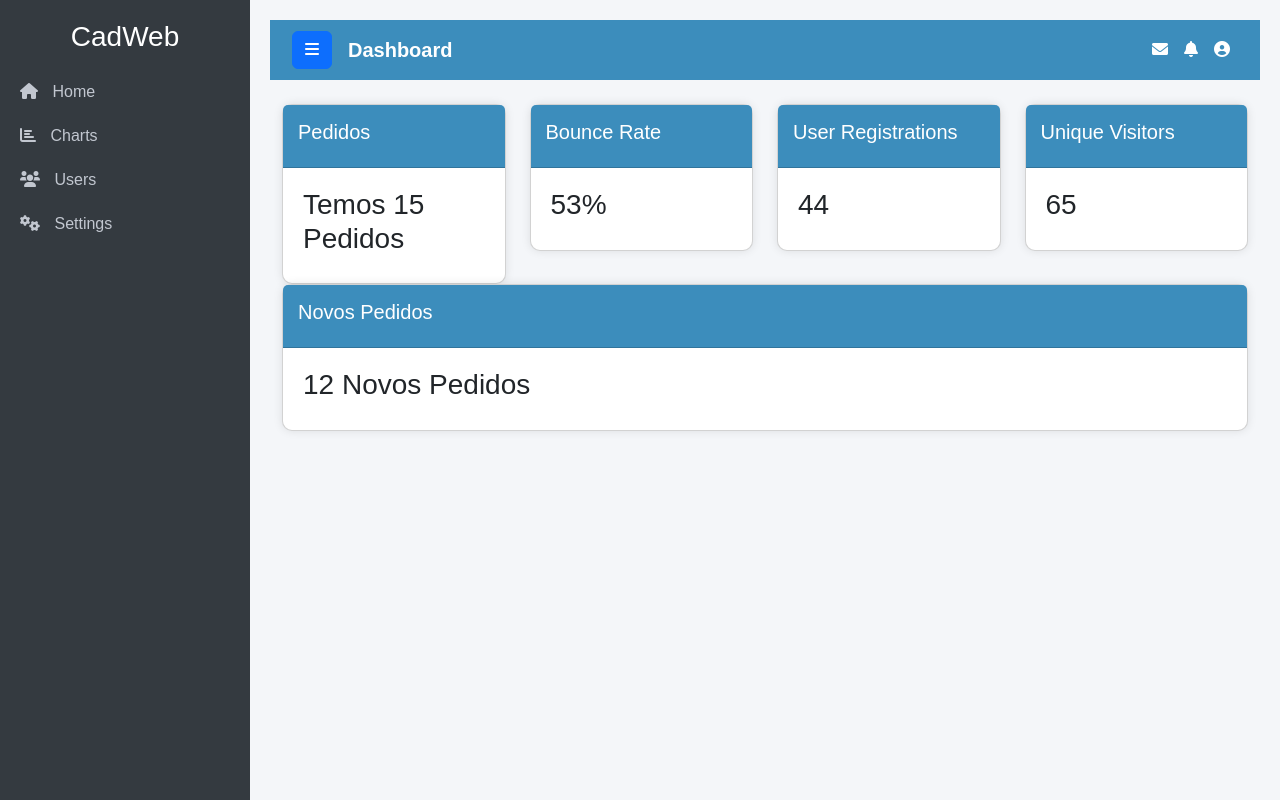
After one commit to Y4NG0D/piloto, a Django app: page /cadweb in a window 1280 px wide. The commit adds this page. Run offline with Django 5.2, Linux system fonts and the light colour scheme.

Commit message:
Final Atividade 3.2

```diff
--- a/home/templates/base.html
+++ b/home/templates/base.html
@@ -9,7 +9,9 @@
 
     <a = href="{% url 'sobre_nos' %}">Sobre</a> |
 
-    <a = href="{% url 'entre_em_contato' %}">Contato</a>
+    <a = href="{% url 'entre_em_contato' %}">Contato</a> |
+
+    <a = href="{% url 'cadweb' %}">Cad Web</a> |
 
     {% block conteudo %}
 
--- /dev/null
+++ b/home/templates/cadweb.html
@@ -0,0 +1,212 @@
+<!DOCTYPE html>
+<html lang="pt-br">
+<head>
+    <meta charset="UTF-8">
+    <meta name="viewport" content="width=device-width, initial-scale=1.0">
+    <title>Admin Dashboard</title>
+    <link href="https://cdn.jsdelivr.net/npm/bootstrap@5.3.0/dist/css/bootstrap.min.css" rel="stylesheet">
+    <link href="https://cdnjs.cloudflare.com/ajax/libs/font-awesome/6.0.0-beta3/css/all.min.css" rel="stylesheet">
+    <style>
+        body {
+            font-family: 'Arial', sans-serif;
+            background-color: #f4f6f9;
+        }
+        .sidebar {
+            height: 100vh;
+            position: fixed;
+            left: 0;
+            top: 0;
+            bottom: 0;
+            width: 250px;
+            background-color: #343a40;
+            padding-top: 20px;
+            transition: all 0.3s;
+        }
+        .sidebar.active {
+            width: 80px;
+        }
+        .sidebar .nav-link {
+            color: #c2c7d0;
+            padding: 10px 20px;
+            font-size: 16px;
+        }
+        .sidebar .nav-link:hover {
+            background-color: #495057;
+        }
+        .sidebar .nav-link .fas {
+            margin-right: 10px;
+        }
+        .sidebar.active .nav-link .fas {
+            margin-right: 0;
+        }
+        .sidebar.active .nav-link span {
+            display: none;
+        }
+        .content {
+            margin-left: 250px;
+            padding: 20px;
+            transition: all 0.3s;
+        }
+        .content.active {
+            margin-left: 80px;
+        }
+        .navbar {
+            background-color: #3c8dbc;
+            padding: 10px;
+        }
+        .navbar .navbar-brand {
+            color: #fff;
+            font-weight: bold;
+        }
+        .navbar .nav-item .nav-link {
+            color: #fff;
+        }
+        .card-custom {
+            border-radius: 10px;
+            box-shadow: 0px 0px 10px rgba(0, 0, 0, 0.1);
+        }
+        .card-header-custom {
+            background-color: #3c8dbc;
+            color: #fff;
+            padding: 15px;
+        }
+        .card-body-custom {
+            padding: 20px;
+        }
+        .submenu {
+            padding-left: 30px;
+            display: none;
+        }
+        .submenu .nav-link {
+            font-size: 14px;
+        }
+        .sidebar .nav-item.open .submenu {
+            display: block;
+        }
+    </style>
+</head>
+<body>
+
+    <!-- Sidebar -->
+    <div class="sidebar" id="sidebar">
+        <div class="text-center text-white mb-3">
+            <h3>CadWeb</h3>
+        </div>
+        {% include 'menu.html' %}
+    </div>
+
+    <!-- Main Content -->
+    <div class="content" id="content">
+        <!-- Navbar -->
+        <nav class="navbar navbar-expand-lg navbar-dark">
+            <div class="container-fluid">
+                <button class="btn btn-primary" id="toggle-sidebar"><i class="fas fa-bars"></i></button>
+                <a class="navbar-brand ms-3" href="#">Dashboard</a>
+                <div class="collapse navbar-collapse" id="navbarNav">
+                    <ul class="navbar-nav ms-auto">
+                        <li class="nav-item">
+                            <a class="nav-link" href="#"><i class="fas fa-envelope"></i></a>
+                        </li>
+                        <li class="nav-item">
+                            <a class="nav-link" href="#"><i class="fas fa-bell"></i></a>
+                        </li>
+                        <li class="nav-item">
+                            <a class="nav-link" href="#"><i class="fas fa-user-circle"></i></a>
+                        </li>
+                    </ul>
+                </div>
+            </div>
+        </nav>
+
+        <!-- Dashboard Content -->
+        <div class="container-fluid mt-4">
+            <div class="row">
+                <div class="col-lg-3 col-md-6 col-sm-12">
+                    <div class="card card-custom">
+                        <div class="card-header card-header-custom">
+                            <h5>Pedidos</h5>
+                        </div>
+                        <div class="card-body card-body-custom">
+                            <h3>Temos 15 Pedidos</h3>
+                        </div>
+                    </div>
+                </div>
+                <div class="col-lg-3 col-md-6 col-sm-12">
+                    <div class="card card-custom">
+                        <div class="card-header card-header-custom">
+                            <h5>Bounce Rate</h5>
+                        </div>
+                        <div class="card-body card-body-custom">
+                            <h3>53%</h3>
+                        </div>
+                    </div>
+                </div>
+                <div class="col-lg-3 col-md-6 col-sm-12">
+                    <div class="card card-custom">
+                        <div class="card-header card-header-custom">
+                            <h5>User Registrations</h5>
+                        </div>
+                        <div class="card-body card-body-custom">
+                            <h3>44</h3>
+                        </div>
+                    </div>
+                </div>
+                <div class="col-lg-3 col-md-6 col-sm-12">
+                    <div class="card card-custom">
+                        <div class="card-header card-header-custom">
+                            <h5>Unique Visitors</h5>
+                        </div>
+                        <div class="card-body card-body-custom">
+                            <h3>65</h3>
+                        </div>
+                    </div>
+                </div>
+            </div>
+
+           <div class="row">
+                <div class="col-lg-12 col-md-12 col-sm-12">
+                    <div class="card card-custom">
+                        <div class="card-header card-header-custom">
+                            <h5>Novos Pedidos</h5>
+                        </div>
+                        <div class="card-body card-body-custom">
+                            <h3>12 Novos Pedidos</h3>
+                        </div>
+                    </div>
+                </div>
+
+
+
+            </div>
+
+
+            <!-- Additional content like charts, tables, etc. can be added here -->
+        </div>
+    </div>
+
+    <script src="https://cdn.jsdelivr.net/npm/bootstrap@5.3.0/dist/js/bootstrap.bundle.min.js"></script>
+    <script>
+        // Sidebar toggle
+        document.getElementById('toggle-sidebar').addEventListener('click', function () {
+            document.getElementById('sidebar').classList.toggle('active');
+            document.getElementById('content').classList.toggle('active');
+        });
+
+        // Submenu toggle
+        document.querySelectorAll('.nav-item').forEach(function (item) {
+            item.addEventListener('click', function () {
+                if (this.classList.contains('open')) {
+                    this.classList.remove('open');
+                } else {
+                    // Fechar outros menus abertos
+                    document.querySelectorAll('.nav-item.open').forEach(function (openItem) {
+                        openItem.classList.remove('open');
+                    });
+                    this.classList.add('open');
+                }
+            });
+        });
+    </script>
+</body>
+</html>
+]
--- /dev/null
+++ b/home/templates/menu.html
@@ -0,0 +1,41 @@
+<ul class="nav flex-column">
+    <li class="nav-item">
+        <a href="#" class="nav-link"><i class="fas fa-home"></i> <span>Home</span></a>
+    </li>
+    <li class="nav-item">
+        <a href="#" class="nav-link"><i class="fas fa-chart-bar"></i> <span>Charts</span></a>
+        <ul class="submenu nav flex-column">
+            <li class="nav-item">
+                <a href="#" class="nav-link">Bar Chart</a>
+            </li>
+            <li class="nav-item">
+                <a href="#" class="nav-link">Pie Chart</a>
+            </li>
+            <li class="nav-item">
+                <a href="#" class="nav-link">Line Chart</a>
+            </li>
+        </ul>
+    </li>
+    <li class="nav-item">
+        <a href="#" class="nav-link"><i class="fas fa-users"></i> <span>Users</span></a>
+        <ul class="submenu nav flex-column">
+            <li class="nav-item">
+                <a href="#" class="nav-link">User List</a>
+            </li>
+            <li class="nav-item">
+                <a href="#" class="nav-link">Add User</a>
+            </li>
+        </ul>
+    </li>
+    <li class="nav-item">
+        <a href="#" class="nav-link"><i class="fas fa-cogs"></i> <span>Settings</span></a>
+        <ul class="submenu nav flex-column">
+            <li class="nav-item">
+                <a href="#" class="nav-link">General</a>
+            </li>
+            <li class="nav-item">
+                <a href="#" class="nav-link">Security</a>
+            </li>
+        </ul>
+    </li>
+</ul>
--- a/home/urls.py
+++ b/home/urls.py
@@ -33,4 +33,5 @@ urlpatterns = [
     path('item/<int:id>/', views.exibir_item, name='exibir_item'),
     path('perfil/<str:usuario>', views.perfil, name='perfil'),
     path('diasemana/<int:numero>/', views.diasemana, name='diasemana'),
+    path('cadweb', views.cadweb, name="cadweb")
 ]
--- a/home/views.py
+++ b/home/views.py
@@ -10,7 +10,7 @@ def sobre(request):
     return HttpResponse("<h2>Sistema 1.0 desenvolvido por mim mesmo!</h2>")
 
 def contato(request):
-    return HttpResponse("<h2>Esta é a página de contato do nosso site!</h2>")
+    return render(request, 'contato.html')
 
 def home(request):
     return HttpResponse("<h2>Esta é a página de home do nosso site!</h2>")
@@ -24,6 +24,9 @@ def perfil(request, usuario):
         'usuario': usuario
     }
     return render(request, 'perfil.html', context)
+
+def cadweb(request):
+    return render(request, 'cadweb.html')
 
 def diasemana(request, numero):
     # definir os dias da semana
--- a/pweb/urls.py
+++ b/pweb/urls.py
@@ -28,4 +28,5 @@ urlpatterns = [
     path('item/<int:id>/', views.exibir_item, name='exibir_item'),
     path('perfil/<str:usuario>', views.perfil, name='perfil'),
     path('diasemana/<int:numero>/', views.diasemana, name='diasemana'),
+    path('cadweb', views.cadweb, name="cadweb")
 ]
```
